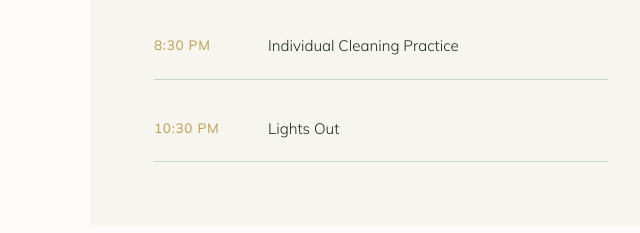
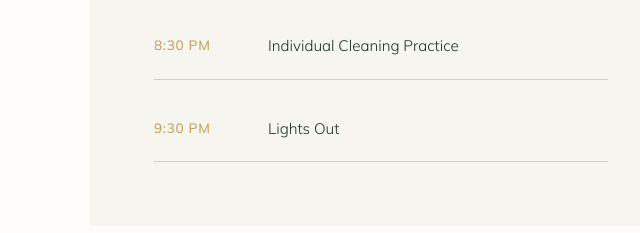
Before and after one commit to makpande/heartfulness-retreat-monroe, a plain HTML site: page index.html in a window 1280 px wide. Shown: the part 4827-5060 px from the top of the page, 0-640 px from the left. Drawn offline with nearby package versions, Linux system fonts and the light colour scheme.

```diff
--- a/index.html
+++ b/index.html
@@ -1284,7 +1284,7 @@
                         <span class="schedule-activity">Universal Prayer</span>
                     </div>
                     <div class="schedule-item">
-                        <span class="schedule-time">10:30 PM</span>
+                        <span class="schedule-time">9:30 PM</span>
                         <span class="schedule-activity">Lights Out</span>
                     </div>
                 </div>
```
